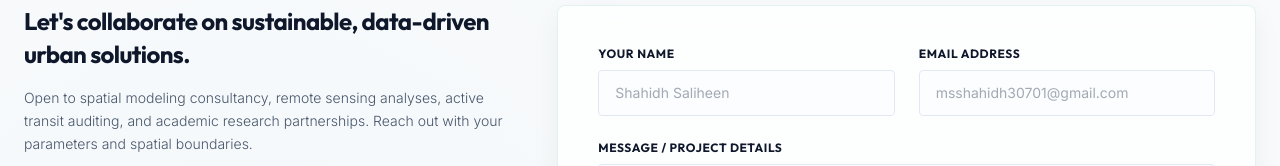
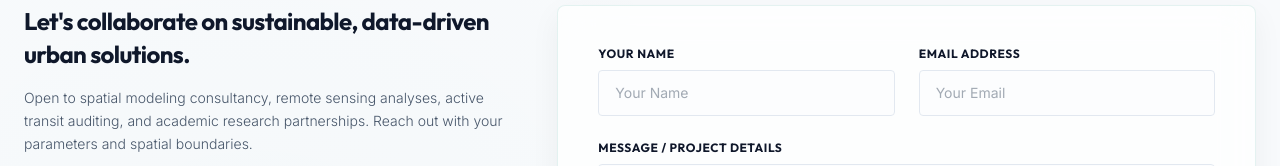
Before and after one commit to ShahidhMS/urban-portfolio, a Next.js app: page /urban-portfolio/ in a window 1280 px wide. Shown: the part 10509-10675 px from the top of the page. Built offline with nearby package versions, Linux system fonts and the light colour scheme.

Commit message:
Change contact placeholders to generic text

```diff
--- a/app/components/Contact.tsx
+++ b/app/components/Contact.tsx
@@ -171,7 +171,7 @@ export default function Contact() {
                     <input
                       type="text"
                       id="name"
-                      placeholder={profile.name}
+                      placeholder="Your Name"
                       value={name}
                       onChange={(e) => {
                         setName(e.target.value);
@@ -188,7 +188,7 @@ export default function Contact() {
                     <input
                       type="email"
                       id="email"
-                      placeholder={profile.email}
+                      placeholder="Your Email"
                       value={email}
                       onChange={(e) => {
                         setEmail(e.target.value);
```
